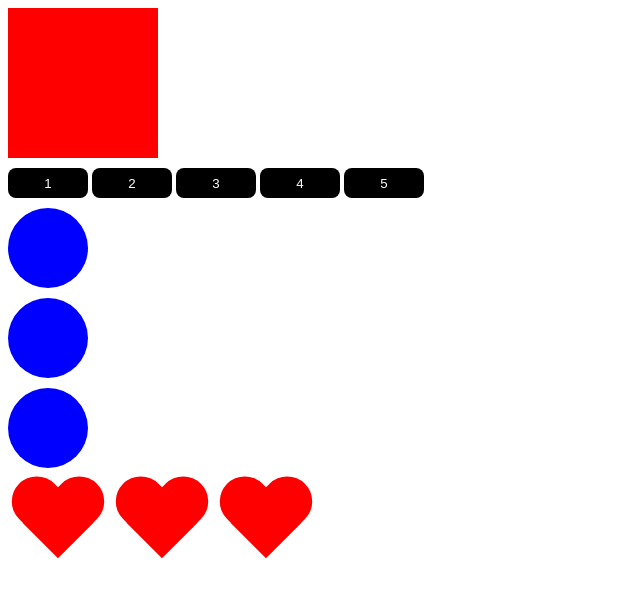
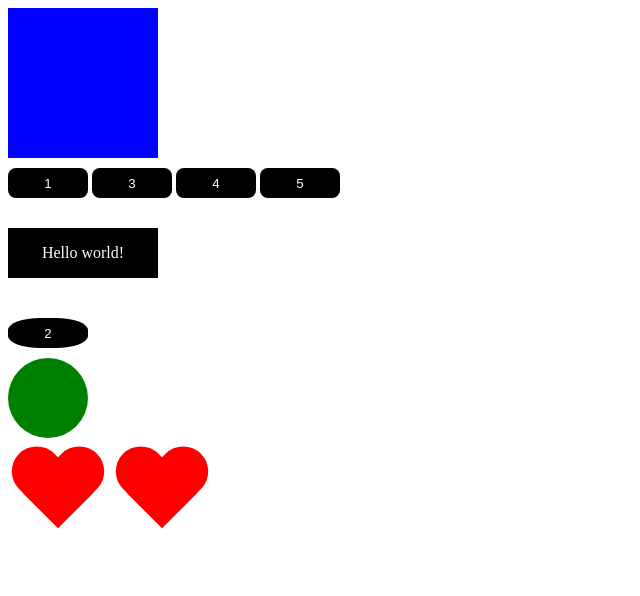
Before and after one commit to barce1964/element, a website: page src/index.html in a window 1280 px wide. Shown: the whole page, without its empty margins (0-640 px from the left). Drawn offline with Linux system fonts and the light colour scheme; files that its build step writes are made by us from their sources.

Commit message:
work with any elements

```diff
--- a/dst/index.html
+++ b/dst/index.html
@@ -1 +1 @@
-<!DOCTYPE html><html lang="ru"><head><meta charset="UTF-8"><meta name="viewport" content="width=device-width,initial-scale=1"><title>Elements</title><link rel="stylesheet" href="css/style.min.css"></head><body><div class="box" id="box"></div><button>1</button> <button>2</button> <button>3</button> <button>4</button> <button>5</button><div class="circle"></div><div class="circle"></div><div class="circle"></div><div class="heart"></div><div class="heart"></div><div class="heart"></div><script src="js/script.js"></script></body></html>
+<!DOCTYPE html><html lang="ru"><head><meta charset="UTF-8"><meta name="viewport" content="width=device-width,initial-scale=1"><title>Elements</title><link rel="stylesheet" href="css/style.min.css"></head><body><div class="box" id="box"></div><button>1</button> <button>2</button> <button>3</button> <button>4</button> <button>5</button><div class="circle"></div><div class="circle"></div><div class="circle"></div><div class="wrapper"><div class="heart"></div><div class="heart"></div><div class="heart"></div></div><script src="js/script.js"></script></body></html>
--- a/src/index.html
+++ b/src/index.html
@@ -18,9 +18,11 @@
         <div class="circle"></div>
         <div class="circle"></div>
 
-        <div class="heart"></div>
-        <div class="heart"></div>
-        <div class="heart"></div>
+        <div class="wrapper">
+            <div class="heart"></div>
+            <div class="heart"></div>
+            <div class="heart"></div>
+        </div>
 
         <script src="js/script.js"></script>
     </body>
--- a/src/js/script.js
+++ b/src/js/script.js
@@ -2,12 +2,36 @@ var box = document.getElementById('box'),
     btn = document.getElementsByTagName('button'),
     circle = document.getElementsByClassName('circle'),
     heart = document.querySelectorAll('.heart'),
-    oneHeart = document.querySelector('.heart');
+    oneHeart = document.querySelector('.heart'),
+    wrapper = document.querySelector('.wrapper');
 
-console.log(box);
-console.log(btn);
-console.log(btn[0]);
-console.log(circle);
-console.log(circle[0]);
-console.log(heart[2]);
-console.log(oneHeart);
+box.style.backgroundColor = 'blue';
+btn[1].style.borderRadius = '40%';
+circle[0].style.backgroundColor = 'red';
+circle[1].style.backgroundColor = 'yellow';
+circle[2].style.backgroundColor = 'green';
+
+// for (var i = 0; i < heart.length; i++) {
+//     heart[i].style.backgroundColor = 'blue';
+// }
+
+// heart.forEach(function(item, i, hearts){
+//     item.style.backgroundColor = 'blue';
+// });
+
+var div = document.createElement('div'),
+    text = document.createTextNode('Тут был я.');
+
+div.classList.add('black');
+
+// div.innerHTML = '<h1>Hello world!</h1>';
+div.textContent = 'Hello world!';
+//document.body.appendChild(div);
+// wrapper.appendChild(div);
+document.body.insertBefore(div, circle[0]);
+document.body.removeChild(circle[1]);
+wrapper.removeChild(heart[1]);
+document.body.replaceChild(heart[1], circle[0]);
+document.body.replaceChild(btn[1], heart[1]);
+
+console.log(div);
--- a/src/sass/style.css
+++ b/src/sass/style.css
@@ -31,8 +31,7 @@ button {
    height: 90px;
    margin-top: 10px;
 }
-.heart:before,
-.heart:after {
+.heart:before, .heart:after {
     position: absolute;
     content: "";
     left: 50px;
```
Also changed, not shown: dst/js/script.js (+32 -8 lines).
